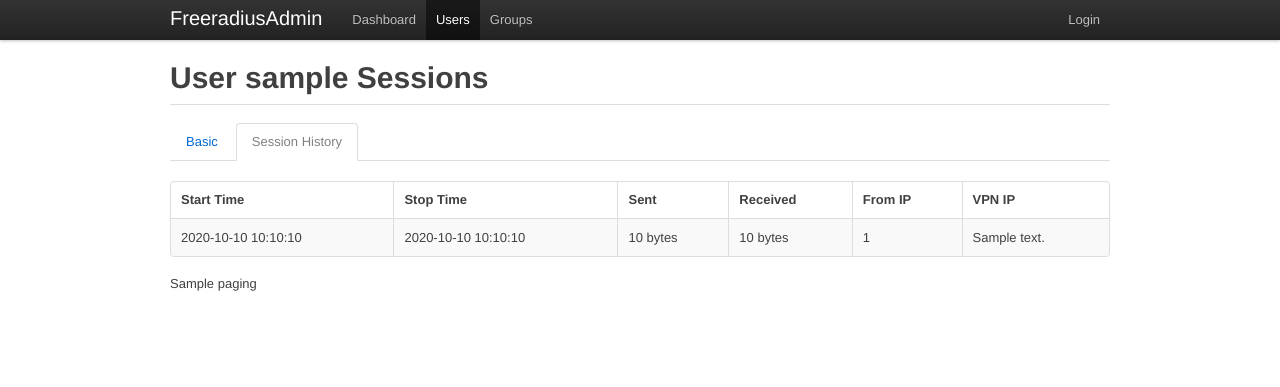
After one commit to ftao/django-freeradius-admin, a Django app: template djra/templates/radmin/user_sessions.html in a window 1280 px wide. The commit adds this page. Shown: the top 387 px of the page. Run offline with Django 3.2, Linux system fonts and the light colour scheme; the template is opened without the code that fills it: most values are stand-ins (such as "Sample title", 1, 10 or a date in 2020).

Commit message:
add user sessions

```diff
--- a/djra/radmin/urls.py
+++ b/djra/radmin/urls.py
@@ -5,5 +5,6 @@ urlpatterns = patterns('djra.radmin.views',
     url(r'^users/$', 'users'),
     url(r'^users/create/$', 'create_user'),
     url(r'^user/(?P<username>[\w\.@\-]+)/$', 'user_detail'),
+    url(r'^user/(?P<username>[\w\.@\-]+)/sessions/$', 'user_sessions'),
     url(r'^groups/$', 'groups'),
 )
--- /dev/null
+++ b/djra/templates/radmin/user_sessions.html
@@ -0,0 +1,56 @@
+{% extends "radmin/base.html" %}
+{% load i18n %}
+
+{% block title %}User {{ raduser.username }} - Djra{% endblock %}
+{% block extra_head %}
+<script type="text/javascript">
+$(function(){
+  set_top_nav('users');
+});
+</script>
+{% endblock %}
+
+{% block main_content %}
+<div class="section">
+  <div class="page-header">
+    <h1>{% block page_header %}User {{ raduser.username }} Sessions {% endblock %}</h1>
+  </div>
+  <div>
+
+  <ul class="tabs">
+    <li><a href="{% url djra.radmin.views.user_detail username=raduser.username %}">Basic</a></li>
+    <li class="active"><a href="{% url djra.radmin.views.user_sessions username=raduser.username %}">Session History</a></li>
+  </ul>
+
+  <table class="zebra-striped">
+    <thead>
+      <tr>
+        <th>Start Time</th>
+        <th>Stop Time</th>
+        <th>Sent</th>
+        <th>Received</th>
+        <th>From IP</th>
+        <th>VPN IP</th>
+      </tr>
+    </thead>
+    <tbody>
+      {% load paging_extras %}
+
+      {% paginate sessions from request as results False %}
+
+      {% for acct in results.objects %}
+      <tr>
+        <td>{{ acct.acctstarttime|date:"Y-m-d H:i:s" }}</td>
+        <td>{% if acct.acctstoptime %}{{ acct.acctstoptime|date:"Y-m-d H:i:s" }} {% endif %}</td>
+        <td>{{ acct.acctinputoctets|filesizeformat }}</td>
+        <td>{{ acct.acctoutputoctets|filesizeformat }}</td>
+        <td>{{ acct.callingstationid }}</td>
+        <td>{{ acct.framedipaddress  }}</td>
+      </tr>
+      {% endfor %}
+    </tbody>
+  </table>
+  {{ results.paging }}
+ </div>
+</div>
+{% endblock %}
```
Also changed, not shown: djra/radmin/views.py (+26 -2 lines), djra/templates/radmin/user_detail.html (+7 -0 lines).
